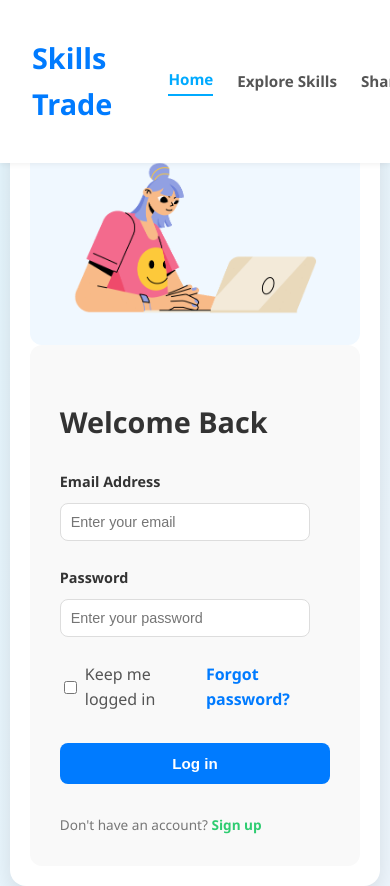
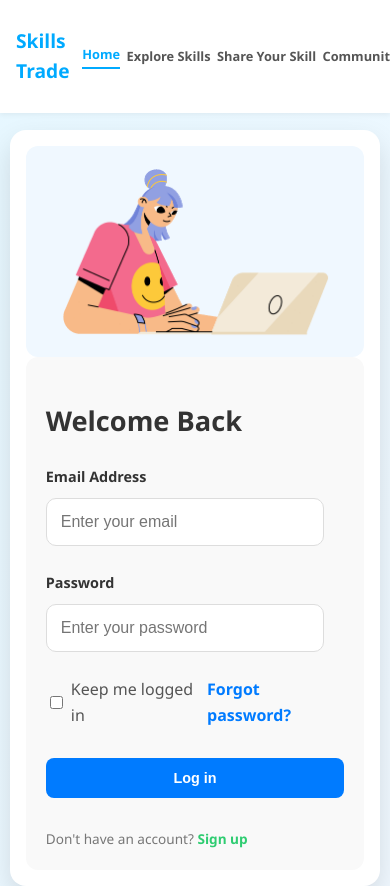
Before and after one commit to joud-7101/skillsTrade, a PHP site: page /HTML/Login.html in a window 390 px wide. Run offline with PHP 8.4, Linux system fonts and the light colour scheme.

Commit message:
Update Login.css

```diff
--- a/CSS/Login.css
+++ b/CSS/Login.css
@@ -1,39 +1,56 @@
+/* Root Variables */
+:root {
+  --primary-color: #007bff;
+  --primary-hover: #0056b3;
+  --accent-color: #00aaff;
+  --background-gradient-start: #e6f7ff;
+  --background-gradient-end: #f0f8ff;
+  --text-dark: #333;
+  --text-soft: #555;
+  --text-muted: #777;
+  --success-color: #2ecc71;
+  --success-hover: #27ae60;
+}
+
+/* Base Styles */
+html {
+  scroll-behavior: smooth;
+}
+
 body {
   background: linear-gradient(
     to bottom right,
-    #e6f7ff,
-    #f0f8ff
-  ); /* Soft gradient background */
+    var(--background-gradient-start),
+    var(--background-gradient-end)
+  );
   font-family: "Segoe UI", Tahoma, Geneva, Verdana, sans-serif;
-  color: #555; /* Softer text color */
+  color: var(--text-soft);
   line-height: 1.6;
   margin: 0;
-  padding-top: 60px; /* Space for fixed header */
-  display: flex;
-  justify-content: center;
-  align-items: center;
-  min-height: calc(100vh - 60px); /* Adjust min-height for header */
+  padding-top: 80px; /* Space below fixed header */
+  min-height: 100vh;
 }
 
+/* Header */
 header {
   background-color: #fff;
-  color: #333;
+  color: var(--text-dark);
   padding: 1rem 2rem;
   display: flex;
-  align-items: center; /* Vertically align items */
+  align-items: center;
+  justify-content: space-between;
   box-shadow: 0 2px 5px rgba(0, 0, 0, 0.05);
   position: fixed;
   top: 0;
   left: 0;
   width: 100%;
   z-index: 100;
-  justify-content: flex-start; /* Align items to the left */
 }
 
 header h1 {
   font-size: 1.8rem;
-  color: #007bff;
-  margin-right: 2rem; /* Add some spacing after the title */
+  color: #00aaff;
+  margin-right: 1rem;
 }
 
 header nav {
@@ -42,11 +59,12 @@ header nav {
 }
 
 header nav a {
-  margin-left: 1.5rem;
+  margin-left: 1rem;
   text-decoration: none;
-  color: #555;
+  color: var(--text-soft);
   font-weight: bold;
   transition: color 0.3s ease;
+  white-space: nowrap;
 }
 
 header nav a:hover {
@@ -68,9 +86,10 @@ header nav a.active::after {
 
 header nav a.login-icon {
   font-size: 1.1rem;
-  color: #007bff;
+  color: #00aaff;
   display: flex;
   align-items: center;
+  margin-left: 1rem;
 }
 
 header nav a.login-icon i {
@@ -82,49 +101,51 @@ header nav a.login-icon:hover {
   color: #00aaff;
 }
 
+/* Container */
 .container {
   background: #fff;
   border-radius: 16px;
   box-shadow: 0 12px 28px rgba(0, 0, 0, 0.12);
   display: flex;
   overflow: hidden;
-  width: 90%; /* Adjust width */
-  max-width: 960px; /* Match Register container width */
-  margin-top: 80px; /* Match Register container top margin */
+  width: 90%;
+  max-width: 960px;
+  margin: 40px auto 0;
 }
 
+/* Login Section */
 .login-section {
-  padding: 40px; /* Match Register form padding */
+  padding: 40px;
   width: 50%;
   display: flex;
   flex-direction: column;
   align-items: flex-start;
-  background-color: #f9f9f9; /* Light background for form section */
-  border-radius: 12px 0 0 12px; /* Rounded corners on the left */
+  background-color: #f9f9f9;
+  border-radius: 12px 0 0 12px;
 }
 
 .logo {
   display: flex;
   align-items: center;
-  margin-bottom: 30px; /* Increased margin */
+  margin-bottom: 30px;
 }
 
 .logo img {
-  height: 80px; /* Consistent logo size */
+  height: 80px;
   margin-right: 1rem;
 }
 
 .logo span {
   font-size: 1.5rem;
-  color: #007bff;
+  color: var(--primary-color);
   font-weight: bold;
 }
 
 .welcome-back {
-  font-size: 2.2rem; /* Match Register heading size */
+  font-size: 2.2rem;
   font-weight: 600;
-  color: #333; /* Darker heading color */
-  margin-bottom: 30px; /* Increased margin */
+  color: var(--text-dark);
+  margin-bottom: 30px;
 }
 
 .login-form {
@@ -132,13 +153,13 @@ header nav a.login-icon:hover {
 }
 
 .form-group {
-  margin-bottom: 25px; /* Increased margin */
+  margin-bottom: 25px;
 }
 
 .form-group label {
   display: block;
   margin-bottom: 10px;
-  color: #333;
+  color: var(--text-dark);
   font-weight: bold;
   font-size: 1.1rem;
 }
@@ -154,18 +175,17 @@ header nav a.login-icon:hover {
   transition: border-color 0.3s ease;
 }
 
-.form-group input[type="email"]:focus,
-.form-group input[type="password"]:focus {
+.form-group input:focus {
   outline: none;
-  border-color: #00aaff; /* Teal focus color */
-  box-shadow: 0 0 8px rgba(0, 170, 255, 0.3); /* Subtle focus shadow */
+  border-color: var(--accent-color);
+  box-shadow: 0 0 8px rgba(0, 170, 255, 0.3);
 }
 
 .form-actions {
   display: flex;
   justify-content: space-between;
   align-items: center;
-  margin-bottom: 30px; /* Increased margin */
+  margin-bottom: 30px;
   width: 100%;
 }
 
@@ -174,17 +194,17 @@ header nav a.login-icon:hover {
   align-items: center;
 }
 
-.remember-me input[type="checkbox"] {
+.remember-me input {
   margin-right: 8px;
 }
 
 .remember-me label {
   font-size: 1rem;
-  color: #555;
+  color: var(--text-soft);
 }
 
 .forgot-password a {
-  color: #007bff; /* Primary blue link */
+  color: var(--primary-color);
   text-decoration: none;
   font-size: 1rem;
   font-weight: bold;
@@ -192,12 +212,12 @@ header nav a.login-icon:hover {
 }
 
 .forgot-password a:hover {
-  color: #00aaff; /* Teal hover color */
+  color: var(--accent-color);
   text-decoration: underline;
 }
 
 .login-button {
-  background-color: #007bff; /* Primary blue button */
+  background-color: var(--primary-color);
   color: white;
   border: none;
   border-radius: 10px;
@@ -205,42 +225,43 @@ header nav a.login-icon:hover {
   font-size: 1.1rem;
   cursor: pointer;
   font-weight: bold;
+  width: 100%;
   transition: background-color 0.3s ease, transform 0.2s ease;
-  width: 100%;
 }
 
 .login-button:hover {
-  background-color: #0056b3;
-  transform: scale(1.02); /* Subtle hover animation */
+  background-color: var(--primary-hover);
+  transform: scale(1.02);
 }
 
 .signup-link {
   text-align: center;
-  margin-top: 30px; /* Increased margin */
+  margin-top: 30px;
   font-size: 1rem;
-  color: #777;
+  color: var(--text-muted);
 }
 
 .signup-link a {
-  color: #2ecc71; /* Inviting green for signup */
+  color: var(--success-color);
   text-decoration: none;
   font-weight: bold;
   transition: color 0.3s ease;
 }
 
 .signup-link a:hover {
-  color: #27ae60;
+  color: var(--success-hover);
   text-decoration: underline;
 }
 
+/* Illustration Section */
 .illustration-section {
   width: 50%;
-  background-color: #f0f8ff; /* Light blueish background */
+  background-color: var(--background-gradient-end);
   display: flex;
   justify-content: center;
   align-items: center;
   padding: 40px;
-  border-radius: 0 12px 12px 0; /* Rounded corners on the right */
+  border-radius: 0 12px 12px 0;
 }
 
 .illustration-section img {
@@ -248,7 +269,24 @@ header nav a.login-icon:hover {
   height: auto;
 }
 
+/* Media Queries */
+
+/* Devices < 992px */
 @media (max-width: 992px) {
+  header h1 {
+    font-size: 1.6rem;
+    margin-right: 0.8rem;
+  }
+
+  header nav a {
+    margin-left: 0.8rem;
+    font-size: 0.95rem;
+  }
+
+  header nav a.login-icon {
+    font-size: 1rem;
+  }
+
   .container {
     flex-direction: column;
     width: 95%;
@@ -259,37 +297,54 @@ header nav a.login-icon:hover {
   .illustration-section {
     width: 100%;
     padding: 30px;
-    border-radius: 12px; /* Rounded corners all around */
+    border-radius: 12px;
   }
 
   .illustration-section {
-    order: -1; /* Illustration above login on smaller screens */
+    order: -1;
+    padding-top: 20px;
   }
 }
 
+/* Devices < 768px */
 @media (max-width: 768px) {
+  header h1 {
+    font-size: 1.4rem;
+    margin-right: 0.6rem;
+  }
+
+  header nav a {
+    font-size: 0.9rem;
+    margin-left: 0.6rem;
+  }
+
+  header nav a.login-icon {
+    font-size: 0.9rem;
+  }
+
   .container {
     margin-top: 60px;
+    padding: 10px;
   }
 
   .welcome-back {
-    font-size: 2rem;
-    margin-bottom: 25px;
+    font-size: 1.9rem;
+    margin-bottom: 24px;
   }
 
   .form-group label {
-    font-size: 1rem;
-  }
-
-  .form-group input[type="email"],
-  .form-group input[type="password"] {
-    padding: 12px;
     font-size: 0.95rem;
   }
 
+  .form-group input {
+    font-size: 0.95rem;
+    padding: 12px;
+    border-radius: 9px;
+  }
+
   .login-button {
-    padding: 14px;
-    font-size: 1rem;
+    font-size: 0.95rem;
+    padding: 13px;
   }
 
   .signup-link {
@@ -297,30 +352,54 @@ header nav a.login-icon:hover {
   }
 }
 
+/* Devices < 576px */
 @media (max-width: 576px) {
+  header {
+    padding: 0.8rem 1rem;
+  }
+
+  header h1 {
+    font-size: 1.2rem;
+    margin-right: 0.4rem;
+  }
+
+  header nav a {
+    font-size: 0.8rem;
+    margin-left: 0.4rem;
+  }
+
+  header nav a.login-icon {
+    font-size: 0.8rem;
+  }
+
   .container {
+    margin-top: 50px;
+    padding: 16px;
+  }
+
+  .login-section,
+  .illustration-section {
     padding: 20px;
-    margin-top: 50px;
   }
 
   .welcome-back {
-    font-size: 1.8rem;
+    font-size: 1.7rem;
+    margin-bottom: 22px;
   }
 
   .form-group label {
     font-size: 0.9rem;
   }
 
-  .form-group input[type="email"],
-  .form-group input[type="password"] {
+  .form-group input {
+    font-size: 0.9rem;
     padding: 10px;
-    font-size: 0.9rem;
     border-radius: 8px;
   }
 
   .login-button {
+    font-size: 0.9rem;
     padding: 12px;
-    font-size: 0.95rem;
     border-radius: 8px;
   }
 
```
